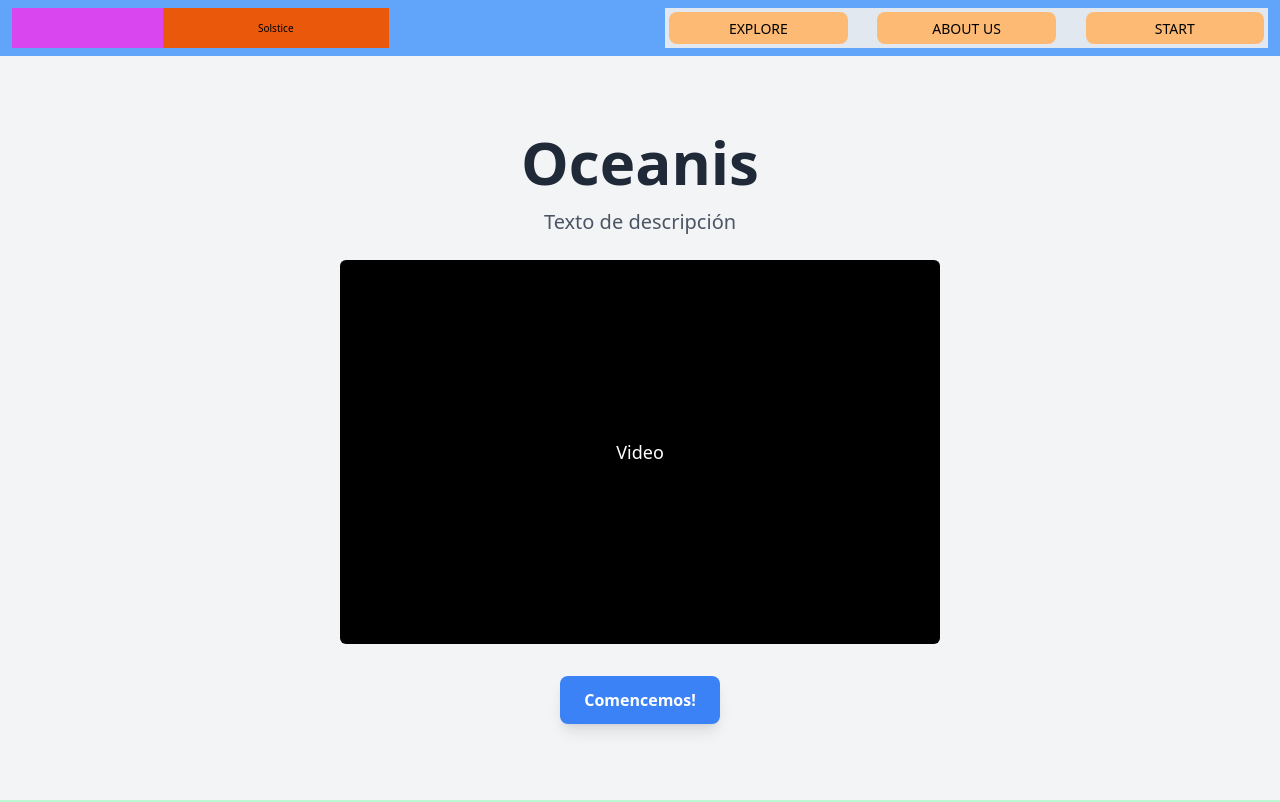
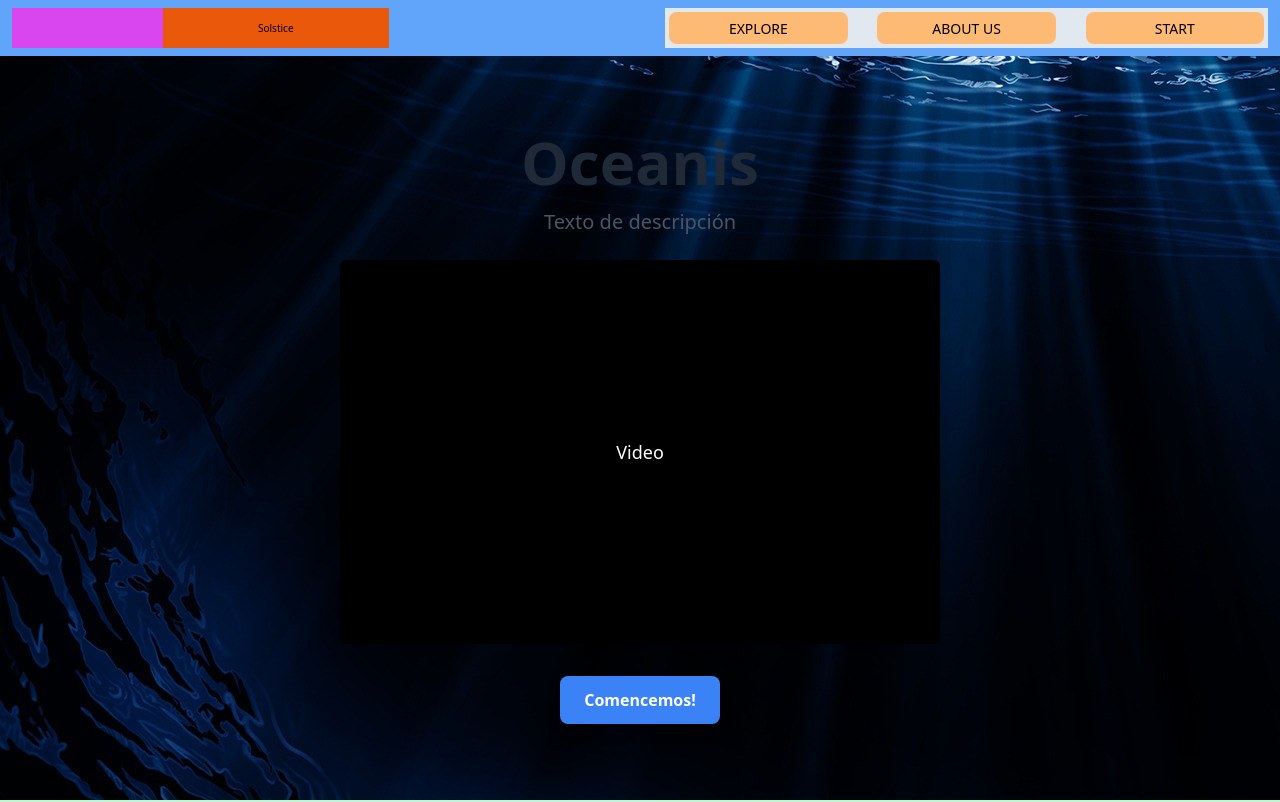
Before and after one commit to NewRenTL/Solstice-NasaCamo, a React (Vite) app: page / in a window 1280 px wide. Shown: the top 802 px of the page. Built offline with nearby package versions, Linux system fonts and the light colour scheme.

Commit message:
fix(ui): image background home

```diff
--- a/src/components/HomeComponents/WelcomeVideo/WelcomeVideo.tsx
+++ b/src/components/HomeComponents/WelcomeVideo/WelcomeVideo.tsx
@@ -2,7 +2,7 @@
 
 const WelcomeVideo = () => {
   return (
-    <section className="flex flex-col items-center pt-14 px-10 justify-center min-h-lvh bg-gray-100">
+    <section className="flex flex-col items-center pt-14 px-10 justify-center min-h-lvh bg-[url('/img/BackgrounTest.jpg')]">
       {/* Title */}
       <h1 className="text-4xl md:text-6xl font-bold text-gray-800 mb-4 text-center">
         Oceanis
--- a/src/pages/Home.tsx
+++ b/src/pages/Home.tsx
@@ -5,7 +5,7 @@ import WelcomeVideo from "../components/HomeComponents/WelcomeVideo/WelcomeVideo
 
 const Home  = () => {
   return (
-    <div className='flex flex-col w-full bg-red-100'>
+    <div className="flex flex-col w-full bg-red-100">
         <WelcomeVideo></WelcomeVideo>
         <TemplateCreation></TemplateCreation>
     </div>
```
Also changed, not shown: public/img/BackgrounTest.jpg (added).
